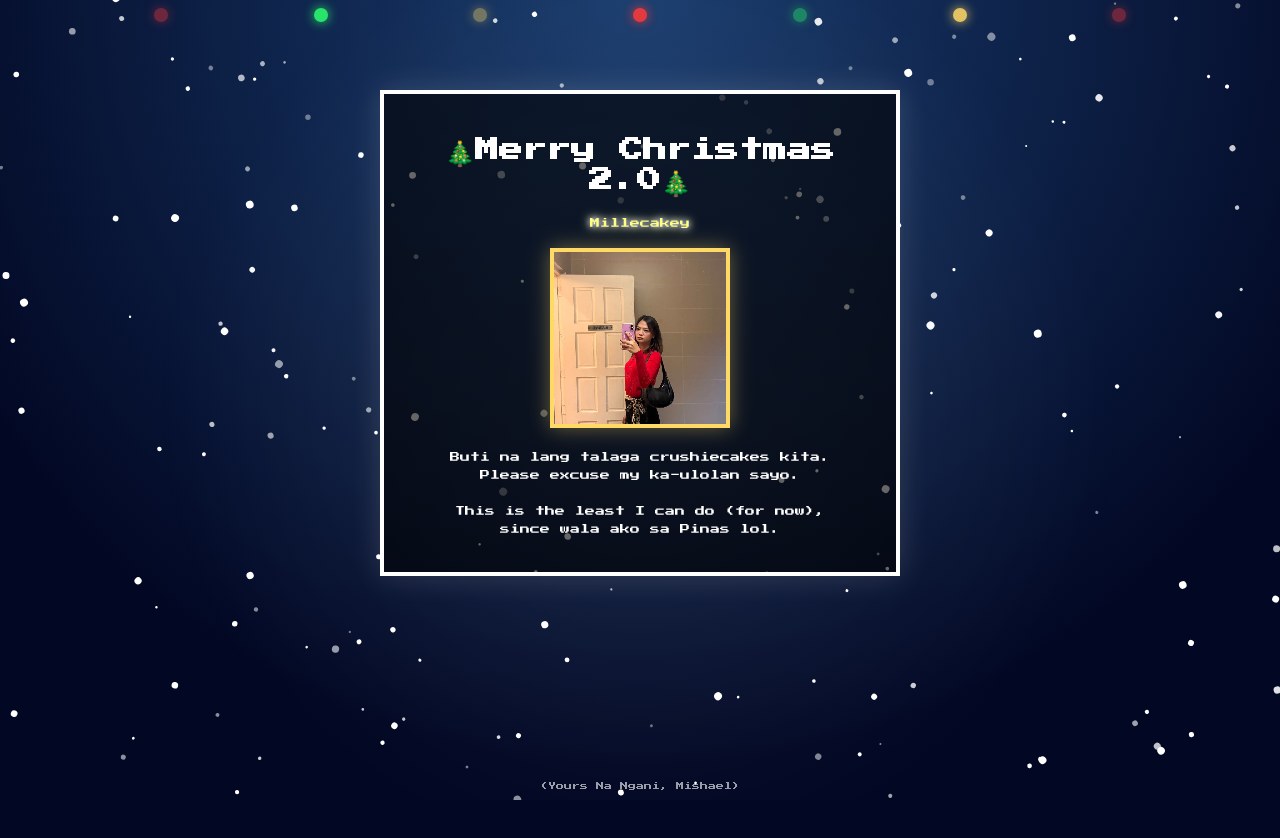
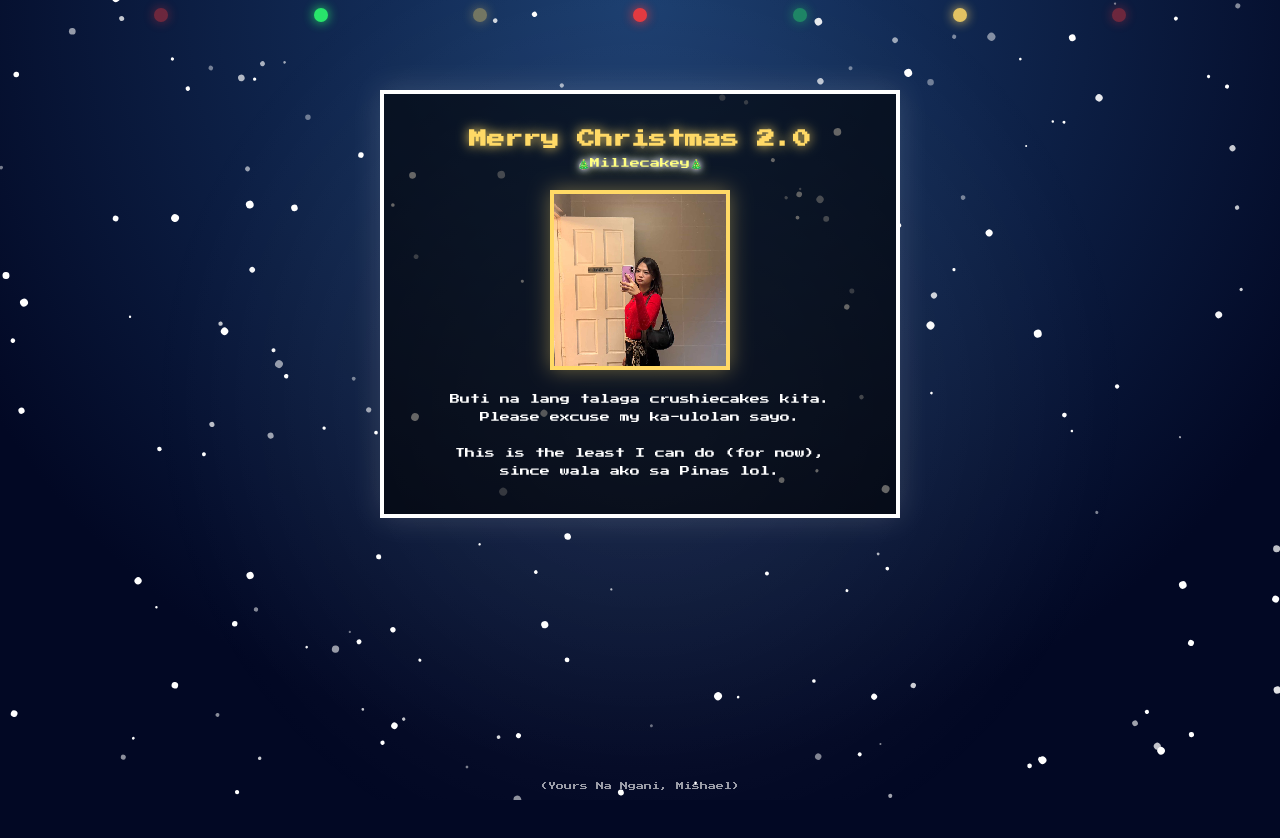
Before and after one commit to miggyah/merrychristmasmille2.0, a plain HTML site: page index.html in a window 1280 px wide. Drawn offline with Linux system fonts and the light colour scheme.

Commit message:
Update index.html

```diff
--- a/index.html
+++ b/index.html
@@ -2,7 +2,7 @@
 <html lang="en">
 <head>
 <meta charset="UTF-8">
-<title>Merry Christmas 2025 (2.0)</title>
+<title>Merry Christmas 2025 (v2)</title>
 <link rel="icon" href="icon.png" type="image/png">
 <meta name="viewport" content="width=device-width, initial-scale=1.0">
 
@@ -170,10 +170,10 @@ footer{
 
 <!-- Card -->
 <div class="card">
-  <h2>🎄Merry Christmas 2.0🎄</h2>
+  <h1>Merry Christmas 2.0</h1>
 
   <!-- ✨ CHANGE HER NAME HERE ✨ -->
-  <div class="name-glow"><span>Millecakey</span></div>
+  <div class="name-glow"><span>🎄Millecakey🎄</span></div>
 
   <div class="photo-box">
     <img src="mille.jpeg" alt="Christmas Photo">
```
